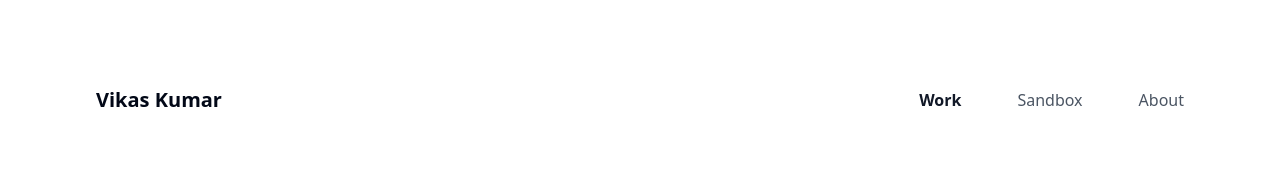
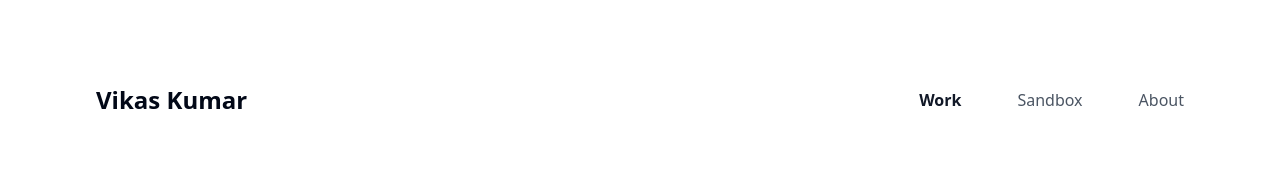
Before and after one commit to Vk497030/Myportfolio, a React (Vite) app: page / in a window 1280 px wide. Shown: the top 174 px of the page. Built offline with nearby package versions, Linux system fonts and the light colour scheme.

Commit message:
font size change

```diff
--- a/src/components/portfolio/Footer.jsx
+++ b/src/components/portfolio/Footer.jsx
@@ -1,6 +1,7 @@
 import {  Instagram, LinkedinIcon } from 'lucide-react'
 import React from 'react'
 import { Link } from 'react-router-dom'
+
 
 const Footer = () => {
   return (
--- a/src/components/portfolio/Header.jsx
+++ b/src/components/portfolio/Header.jsx
@@ -3,7 +3,7 @@ import { Menu, X } from "lucide-react";
 import { Link, NavLink } from "react-router-dom";
 
 // 🎨 Change this variable only to update the hover color globally
-const HOVER_COLOR = "#FF6F00";
+const HOVER_COLOR = "#FF8F00";
 
 const Header = () => {
   const [isMenuOpen, setIsMenuOpen] = useState(false);
@@ -27,11 +27,13 @@ const Header = () => {
             color: ${HOVER_COLOR} !important;
           }
         `}
+
+        {/* Change font sizes for header text here */}
       </style>
       <div className="flex justify-between md:px-24 px-4 w-full items-center">
         <Link
           to="/"
-          className="text-xl text-gray-1000 font-bold custom-hover"
+          className="text-2xl text-gray-1000 font-bold custom-hover"
         >
           Vikas Kumar
         </Link>
```
